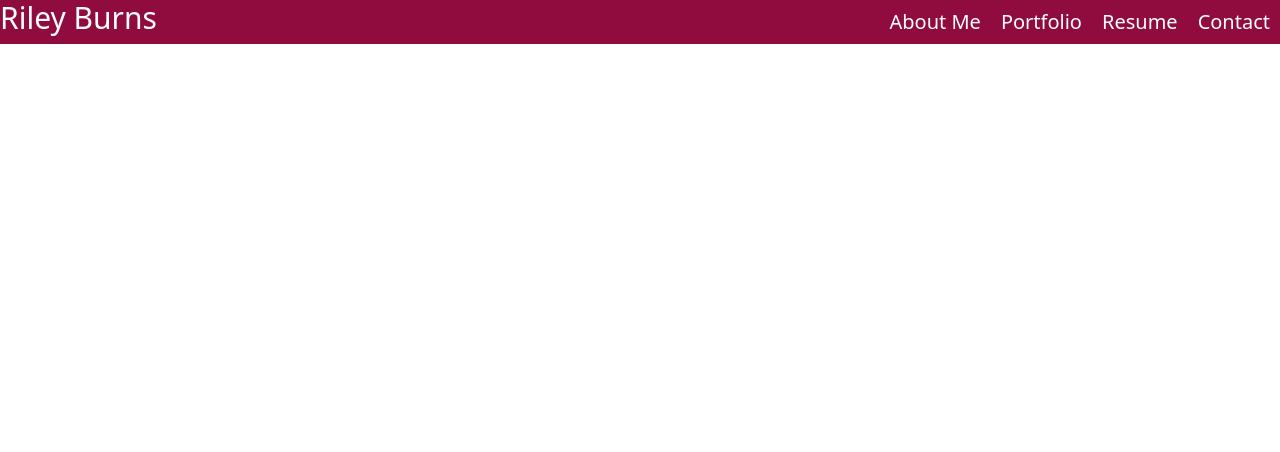
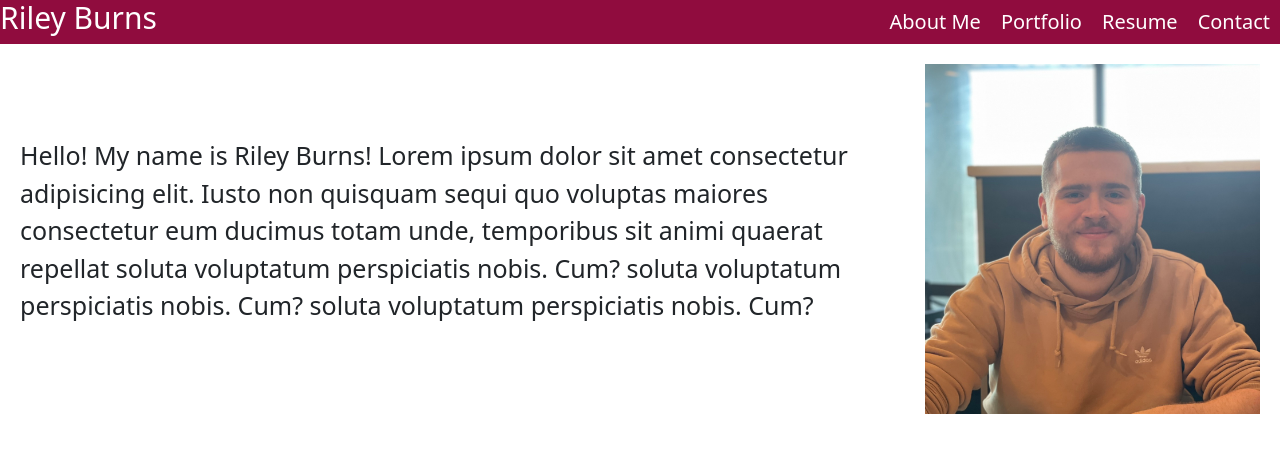
Before and after one commit to RB2277/my-portfolio, a React (Vite) app: page / in a window 1280 px wide. Shown: the top 452 px of the page. Built offline with nearby package versions, Linux system fonts and the light colour scheme.

Commit message:
setup the about component

```diff
--- a/src/App.css
+++ b/src/App.css
@@ -22,3 +22,18 @@ height: auto;
   justify-content: flex-end;
   align-items: center;
 }
+
+#personalPic {
+  height: 350px;
+  width: 350px;
+  margin: 20px;
+}
+
+.aboutMe {
+  display: flex;
+  font-size: 25px;
+  flex-direction: row-reverse;
+  align-items: center;
+  margin: left 200px;
+  padding-left: 20px;
+}
--- a/src/App.jsx
+++ b/src/App.jsx
@@ -1,6 +1,6 @@
-import { useState, useEffect } from 'react'
 import './App.css'
 import Header from './components/Header'
+import About from './pages/About';
 import { BrowserRouter, Routes, Route } from "react-router-dom"
 import "/node_modules/bootstrap/dist/css/bootstrap.min.css";
 
@@ -10,14 +10,14 @@ function App() {
   return (
     <>
       <Header />
-      {/* <BrowserRouter>
+      <BrowserRouter>
         <Routes>
           <Route path="/" element={<About />} />
           <Route path="/auth" element={<Header />} />
           <Route path="/note/:id" element={<Header />} />
           <Route path="*" element={<Header />} />
         </Routes>
-      </BrowserRouter> */}
+      </BrowserRouter>
     </>
   )
 }
--- a/src/pages/About.jsx
+++ b/src/pages/About.jsx
@@ -1,9 +1,21 @@
 function About() {
-
-
   return (
-    <></>
-  )
+    <div className="row" id="aboutDiv">
+      <div className="col-12">
+        <section className="aboutMe">
+          <img id="personalPic" src="../../assets/personalPic.jpg" alt="A picture of me"></img>
+          <p>
+            Hello! My name is Riley Burns! Lorem ipsum dolor sit amet
+            consectetur adipisicing elit. Iusto non quisquam sequi quo voluptas
+            maiores consectetur eum ducimus totam unde, temporibus sit animi
+            quaerat repellat soluta voluptatum perspiciatis nobis. Cum? soluta
+            voluptatum perspiciatis nobis. Cum? soluta voluptatum perspiciatis
+            nobis. Cum?
+          </p>
+        </section>
+      </div>
+    </div>
+  );
 }
 
-export default About
+export default About;
```
Also changed, not shown: assets/personalPic.jpg (added).
